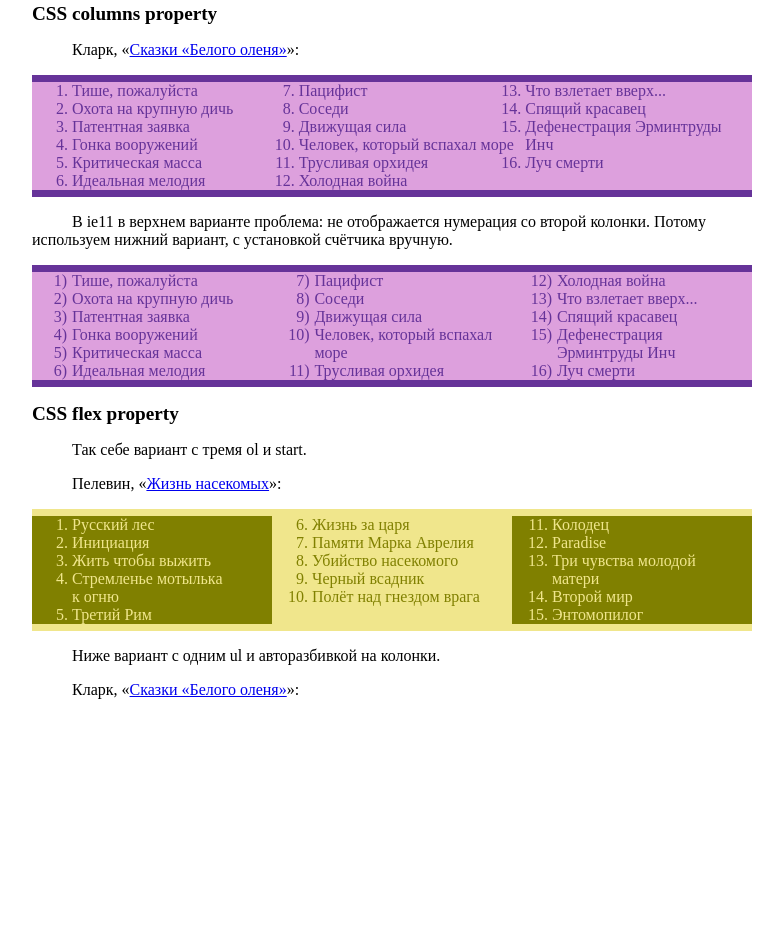
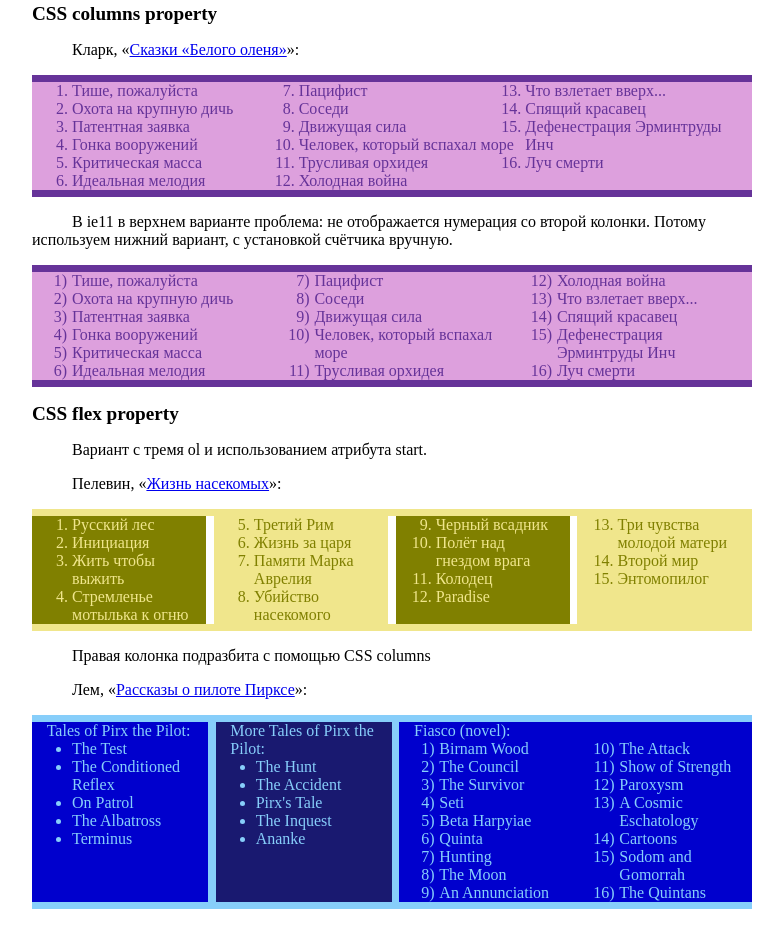
Before and after one commit to viT-1/iAMcss-samples, a plain HTML site: page v3/columns/index.htm in a window 1280 px wide. Shown: the part 719-1644 px from the top of the page, without its empty margins (248-1031 px from the left). Before the commit the page ends 1434 px from the top, so only its background shows below. Drawn offline with Linux system fonts and the light colour scheme.

Commit message:
flex columns example with nested lists

```diff
--- a/v3/columns/columns-flex.css
+++ b/v3/columns/columns-flex.css
@@ -1,8 +1,35 @@
 [iam-flex-cols] {
+	padding: 0;
+
 	display: flex;
 	flex-flow: row nowrap;
+	gap: 0 1ex;
 }
 
 [iam-flex-col ~= "col:1/3"] {
 	flex: 0 1 33.33%;
 }
+
+[iam-flex-col ~= "col:1/4"] {
+	flex: 0 1 25%;
+}
+
+[iam-flex-col ~= "col:1/2"] {
+	flex: 0 1 50%;
+}
+
+[iam-flex-col ~= "li"] {
+	list-style-type: none;
+}
+
+[iam-flex-col-list] {
+	list-style-type: disc;
+}
+
+[iam-flex-col-header] {
+	padding: 0 0 0 2ex;
+}
+
+[iam-flex-col-header]::after {
+	content: ':';
+}
--- a/v3/columns/columns-prop.css
+++ b/v3/columns/columns-prop.css
@@ -1,6 +1,10 @@
 /* #region iam-prop-cols */
 [iam-prop-cols] {
 	column-gap: 1ex;
+}
+
+[iam-prop-cols ~= "cols:2"] {
+	column-count: 2;
 }
 
 [iam-prop-cols ~= "cols:3"] {
--- a/v3/columns/index.css
+++ b/v3/columns/index.css
@@ -15,6 +15,19 @@
 	width: 720px;
 }
 
+/*	#region iam-article-cols css-var fallback */
+[iam-article-col]:nth-child(2n) {
+	color: InfoBackground;
+	background: InfoText;
+}
+
+[iam-article-cols]
+, [iam-article-col]:nth-child(2n+1) {
+	color: InfoText;
+	background: InfoBackground;
+}
+/* #endregion */
+
 /*	По БЭМу margin не у самого блока iam-floated-columns,
 **	а у примиксованного элемента внешнего блока iam-article
 **	В других страницах можно переопределить значение
@@ -28,16 +41,17 @@
 	margin: 0 0 1rem;
 	margin: var(--iam-article-cols-margin);
 
-	color: InfoText;
 	color: var(--iam-article-cols-text-color, InfoText);
-	background: InfoBackground;
 	background: var(--iam-article-cols-back-color, InfoBackground);
 }
 
+[iam-article-col]:nth-child(2n+1) {
+	color: var(--iam-article-col-2n1-text-color, InfoText);
+	background: var(--iam-article-col-2n1-back-color, InfoBackground);
+}
+
 [iam-article-col]:nth-child(2n) {
-	color: InfoBackground;
 	color: var(--iam-article-col-2n-text-color, InfoBackground);
-	background: InfoText;
 	background: var(--iam-article-col-2n-back-color, InfoText);
 }
 /* #endregion */
@@ -51,25 +65,47 @@
 /* #region if css-vars supported even-odd variant */
 [iam-article-cols ~= "pelevin"] {
 	--iam-article-cols-text-color: khaki;
-	--iam-article-cols-back-color: olive;
+	--iam-article-cols-back-color: white;
 	/* inverse even column colors */
-	--iam-article-col-2n-text-color: var(--iam-article-cols-back-color);
+	--iam-article-col-2n1-text-color: var(--iam-article-cols-text-color);
+	--iam-article-col-2n1-back-color: olive;
+	--iam-article-col-2n-text-color: olive;
 	--iam-article-col-2n-back-color: var(--iam-article-cols-text-color);
 }
 /* #endregion */
 /* #region if css-vars is not supported even-odd variant */
+/*	вынуждены писать более специфчные селекторы вместо переменных,
+**	чтобы перевесить селекторы с css-переменными: iam-article-cols css-var fallback
+*/
+[iam-article-cols ~= "lem"] /* для border */
+, [iam-article-col ~= "lem"]:nth-child(2n)
+, [iam-article-col ~= "lem"]:nth-child(2n+1) {
+	color: lightskyblue;
+}
+
 [iam-article-cols ~= "lem"] {
-	color: lightskyblue;
+	background: lightskyblue;
+}
+
+[iam-article-col ~= "lem"]:nth-child(2n+1) {
 	background: mediumblue;
 }
 
 [iam-article-col ~= "lem"]:nth-child(2n) {
-	color: lightskyblue;
 	background: midnightblue;
 }
 /* #endregion */
 
-[iam-article-cols ~= "pirx"] {
+[iam-article-cols ~= "lem"] {
+	--iam-article-cols-text-color: lightskyblue;
+	/* inverse even column colors */
+	--iam-article-col-2n1-text-color: lightskyblue;
+	--iam-article-col-2n1-back-color: mediumblue;
+	--iam-article-col-2n-text-color: lightskyblue;
+	--iam-article-col-2n-back-color: midnightblue;
+}
+
+[iam-article-cols ~= "pirx-ru"] {
 	width: 544px;
 }
 /* #endregion */
--- a/v3/columns/index.htm
+++ b/v3/columns/index.htm
@@ -79,7 +79,7 @@
 			<p iam-p>Без ol/ul и&nbsp;атрибута start, зато с css-счётчиками.
 				Правая колонка с&nbsp;float items по&nbsp;50% oт&nbsp;ширины.
 				В&nbsp;идеале должна быть сквозная нумерация, а не два списка, начинающихся с&nbsp;единицы.</p>
-			<div iam-floated-columns iam-article-cols="lem pirx">
+			<div iam-floated-columns iam-article-cols="lem pirx-ru">
 				<div iam-list="cnt ordered" iam-floated-column="col:1/3" iam-article-col="lem">
 					<em iam-li="cnt">Испытание</em>
 					<em iam-li="cnt">Патруль</em>
@@ -141,33 +141,77 @@
 		</article>
 		<article iam-article="flex-based">
 			<h2 iam-h="h2">CSS flex property</h2>
-			<p iam-p>Так себе вариант с тремя ol и start.</p>
+			<p iam-p>Вариант с тремя ol и использованием атрибута start.</p>
 			<p iam-p>Пелевин, &laquo;<a href="http://pelevin.nov.ru/romans/pe-jisn/index.html">Жизнь насекомых</a>&raquo;:</p>
 			<div iam-flex-cols iam-article-cols="pelevin">
-				<ol iam-list="ordered" iam-flex-col="col:1/3" iam-article-col>
+				<ol iam-list="ordered" iam-flex-col="col:1/4" iam-article-col>
 					<li iam-li>Русский лес</li>
 					<li iam-li>Инициация</li>
 					<li iam-li>Жить чтобы выжить</li>
 					<li iam-li>Стремленье мотылька к&nbsp;огню</li>
+				</ol>
+				<ol iam-list="ordered" iam-flex-col="col:1/4" iam-article-col start="5">
 					<li iam-li>Третий Рим</li>
-				</ol>
-				<ol iam-list="ordered" iam-flex-col="col:1/3" iam-article-col start="6">
 					<li iam-li>Жизнь за царя</li>
 					<li iam-li>Памяти Марка Аврелия</li>
 					<li iam-li>Убийство насекомого</li>
+				</ol>
+				<ol iam-list="ordered" iam-flex-col="col:1/4" iam-article-col start="9">
 					<li iam-li>Черный всадник</li>
 					<li iam-li>Полёт над гнездом врага</li>
-				</ol>
-				<ol iam-list="ordered" iam-flex-col="col:1/3" iam-article-col start="11">
 					<li iam-li>Колодец</li>
 					<li iam-li>Paradise</li>
+				</ol>
+				<ol iam-list="ordered" iam-flex-col="col:1/4" iam-article-col start="13">
 					<li iam-li>Три чувства молодой матери</li>
 					<li iam-li>Второй мир</li>
 					<li iam-li>Энтомопилог</li>
 				</ol>
 			</div>
-			<p iam-p>Ниже вариант с одним ul и авторазбивкой на колонки.</p>
-			<p iam-p>Кларк, &laquo;<a href="https://fantlab.ru/work10363">Сказки «Белого оленя»</a>&raquo;:</p>
+			<p iam-p>Правая колонка подразбита с помощью CSS columns</p>
+			<p iam-p>Лем, &laquo;<a href="https://ru.wikipedia.org/wiki/Рассказы_о_пилоте_Пирксе">Рассказы о&nbsp;пилоте Пирксе</a>&raquo;:</p>
+			<ul iam-list iam-flex-cols iam-article-cols="lem pirx-en" lang="en">
+				<li iam-li iam-flex-col="li col:1/4" iam-article-col="lem">
+					<header iam-flex-col-header>Tales of Pirx the Pilot</header>
+					<ul iam-list iam-flex-col-list>
+						<li iam-li>The Test</li>
+						<li iam-li>The Conditioned Reflex</li>
+						<li iam-li>On Patrol</li>
+						<li iam-li>The Albatross</li>
+						<li iam-li>Terminus</li>
+					</ul>
+				</li>
+				<li iam-li iam-flex-col="li col:1/4" iam-article-col="lem">
+					<header iam-flex-col-header>More Tales of Pirx the Pilot</header>
+					<ul iam-list iam-flex-col-list>
+						<li iam-li>The Hunt</li>
+						<li iam-li>The Accident</li>
+						<li iam-li>Pirx's Tale</li>
+						<li iam-li>The Inquest</li>
+						<li iam-li>Ananke</li>
+					</ul>
+				</li>
+				<li iam-li iam-flex-col="li col:1/2" iam-article-col="lem">
+					<header iam-flex-col-header>Fiasco (novel)</header>
+					<ol iam-list="cnt ordered" iam-prop-cols="cols:2">
+						<li iam-li="cnt">Birnam Wood</li>
+						<li iam-li="cnt">The Council </li>
+						<li iam-li="cnt">The Survivor </li>
+						<li iam-li="cnt">Seti</li>
+						<li iam-li="cnt">Beta Harpyiae</li>
+						<li iam-li="cnt">Quinta</li>
+						<li iam-li="cnt">Hunting</li>
+						<li iam-li="cnt">The Moon</li>
+						<li iam-li="cnt">An Annunciation</li>
+						<li iam-li="cnt">The Attack</li>
+						<li iam-li="cnt">Show of Strength</li>
+						<li iam-li="cnt">Paroxysm</li>
+						<li iam-li="cnt">A Cosmic Eschatology</li>
+						<li iam-li="cnt">Cartoons</li>
+						<li iam-li="cnt">Sodom and Gomorrah </li>
+						<li iam-li="cnt">The Quintans</li>
+					</ol>
+			</ul>
 		</article>
 	</main>
 </body>
```
